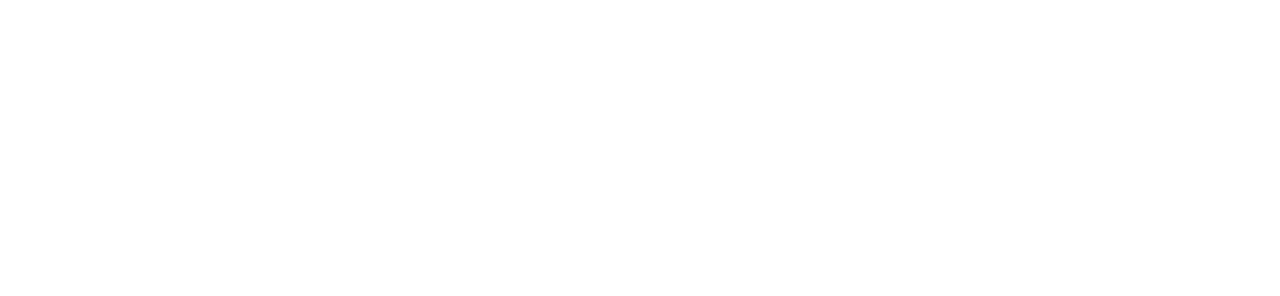
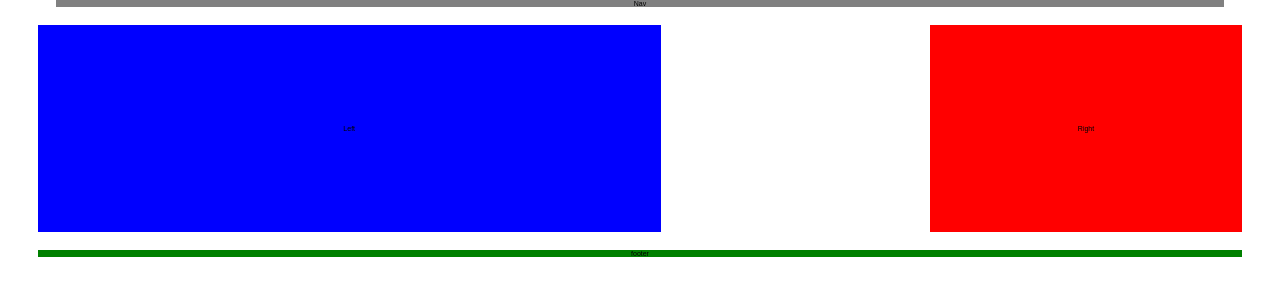
Before and after one commit to hamegayibo1/Holali-Amegayibo-prework, a plain HTML site: page CSS_Assessment/index.html in a window 1280 px wide. Drawn offline with Linux system fonts and the light colour scheme; files that its build step writes are made by us from their sources.

Commit message:
CSS_Assessment

```diff
--- a/CSS_Assessment/index.html
+++ b/CSS_Assessment/index.html
@@ -11,7 +11,24 @@
 </head>
 
 <body>
+  <div>
+    <ul class="navbar">
+     <h1>Nav</h1>
+    </ul>
+   </div>
+   <section>
+    <code>Left</code>
+   </section>
+   <aside>
+   <code>Right</code>
+   </aside>
 
+   <footer>
+    <code>footer</code>
+   </footer>
+ </body>
+
+ </html>
 </body>
 
 </html>
--- a/CSS_Assessment/style.css
+++ b/CSS_Assessment/style.css
@@ -1,5 +1,41 @@
-body {
-  margin: 0;
-  line-height: 1.5;
-  text-transform: uppercase;
+body,
+div,
+ul,
+h1,
+section,
+aside,
+footer {
+  margin: 0 1.5% 18px 1.5%;
+  font-family: Arial, Helvetica, sans-serif;
 }
+
+ul, h1{
+   background: grey;
+   text-align: center;
+   font-size: 7px;
+   clear: both;
+
+}
+
+section {
+  float: left;
+  width: 50%;
+  background: blue;
+  padding: 100px 1px;
+  text-align: center;
+  font-size: 7px;
+}
+aside {
+  float: right;
+  width: 25%;
+  background: red;
+  padding: 100px 1px;
+  text-align: center;
+  font-size: 7px;
+}
+footer {
+  clear: both;
+  background: green;
+  text-align: center;
+  font-size: 7px;
+}
```
